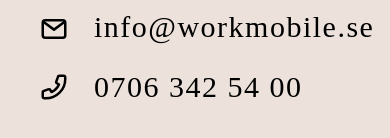
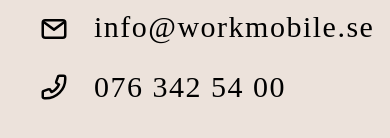
Before and after one commit to W-Mobile/WMobile-website, a React (Create React App) app: page / in a window 390 px wide. Shown: the part 8894-9032 px from the top of the page. Built offline with nearby package versions, Linux system fonts and the light colour scheme.

Commit message:
Changed images to grayscale and fixed phone number

```diff
--- a/src/components/Contact/Contact.jsx
+++ b/src/components/Contact/Contact.jsx
@@ -21,7 +21,7 @@ const Contact = () => {
         </li>
         <li className={styles.link}>
             <img className={styles.iconImg} src="./assets/images/phoneicon.svg" alt="Phone Icon" />
-            <p>0706 342 54 00</p>
+            <p>076 342 54 00</p>
         </li>
     </ul>
     </Fade>
```
Also changed, not shown: public/assets/images/emma.jpeg, public/assets/images/tasdi.jpeg.
